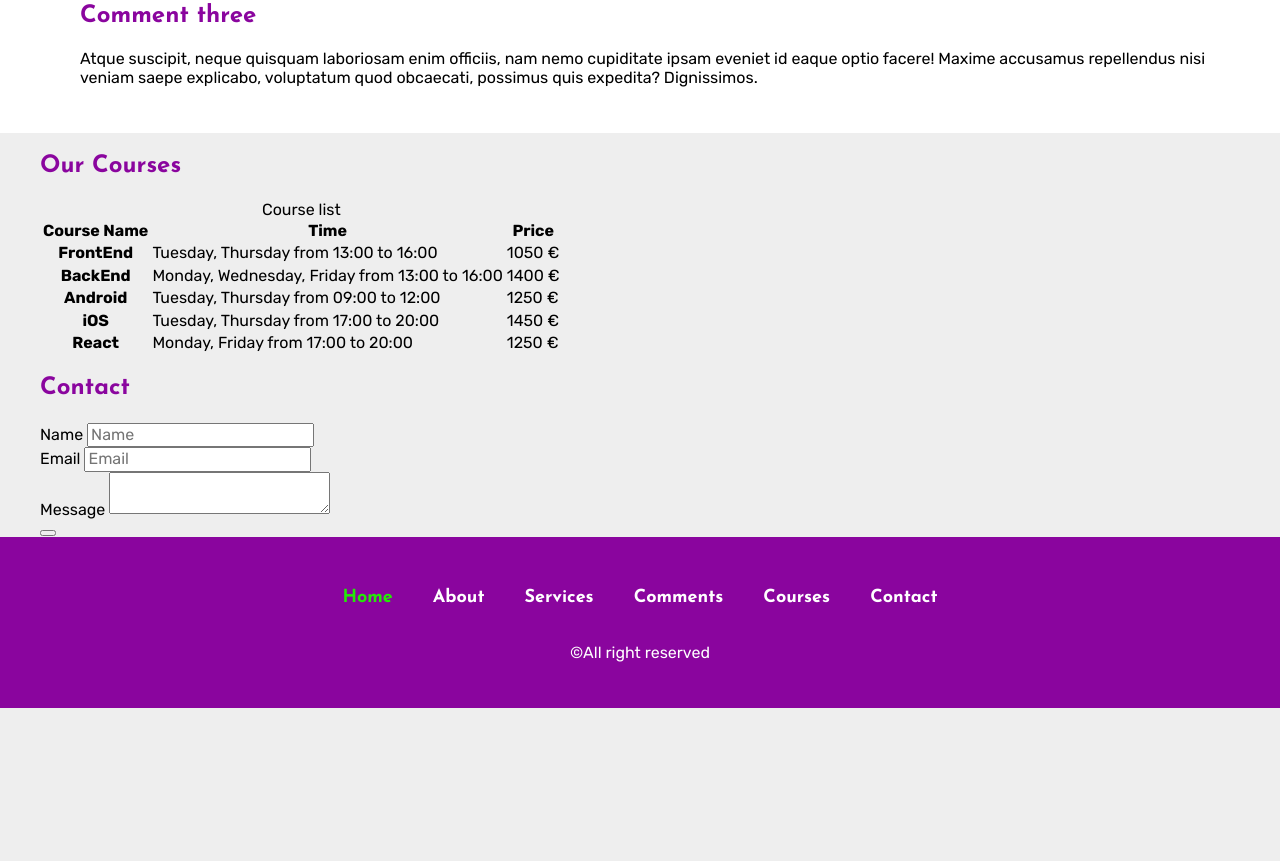
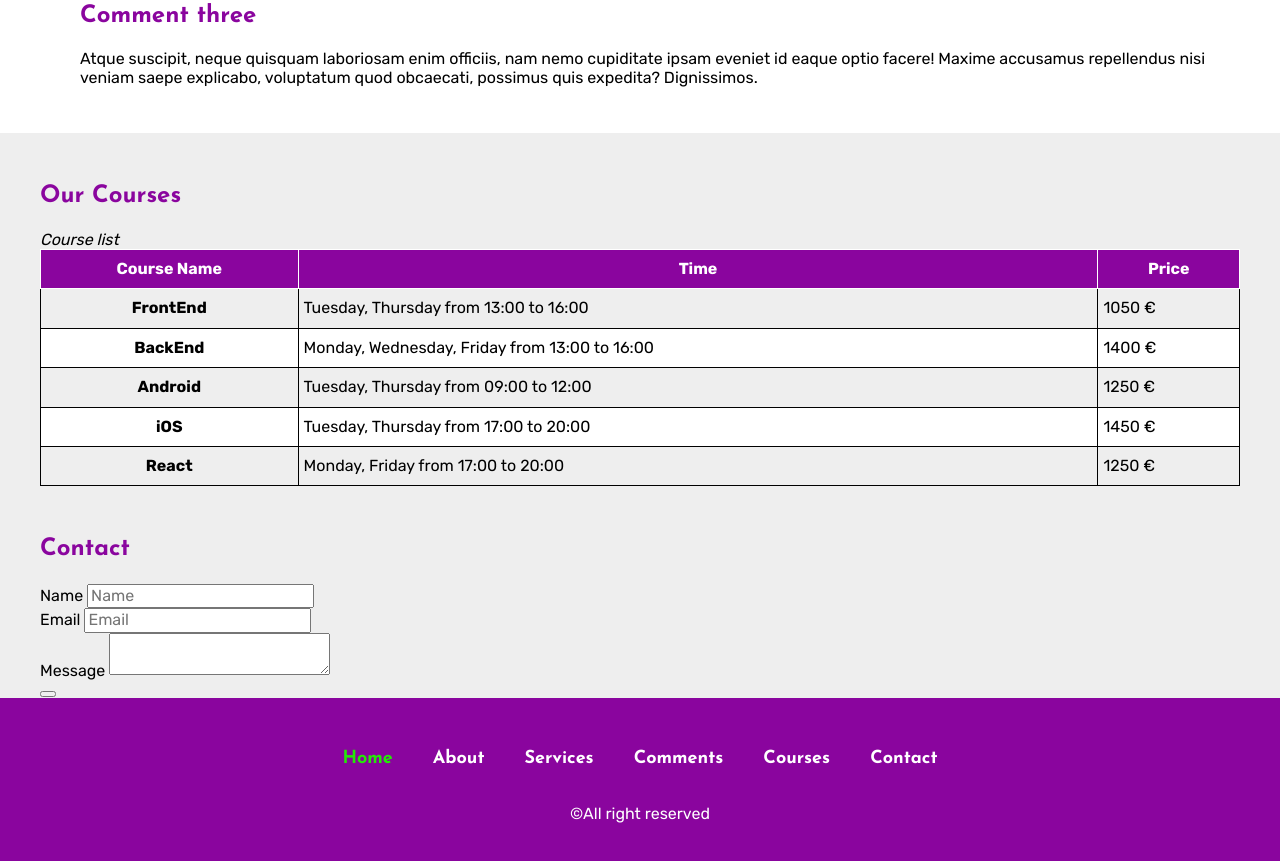
Before and after one commit to risticstef/learningSass, a plain HTML site: page public_html/index.html in a window 1280 px wide. Shown: the part 1549-2410 px from the top of the page. Before the commit the page ends 2257 px from the top, so only its background shows below. Drawn offline with Linux system fonts and the light colour scheme.

Commit message:
course section done

```diff
--- a/public_html/index.html
+++ b/public_html/index.html
@@ -134,7 +134,7 @@
             </div>
         </section>
 
-        <section id="courses">
+        <section id="courses" class="course-section">
             <div class="container">
                 <h2>Our Courses</h2>
                 <table>
--- a/public_html/scss/partials/_courseSection.scss
+++ b/public_html/scss/partials/_courseSection.scss
@@ -0,0 +1,51 @@
+$table-border: 1px solid $black;
+$table-head-bg: $purple;
+
+$thead-color: $white;
+$thead-border-color: 1px solid $white;
+
+$tbody-even-bg: $white;
+$tbody-hover-bg: darken($light-gray, 15%);
+
+
+
+.course-section{
+    padding: 30px 0;
+
+    table{
+        border: $table-border;
+        border-collapse: collapse;
+        width: 100%;
+
+        caption{
+            text-align: left;
+            font-style: italic;
+        }
+
+        th, td{
+            border: $table-border;
+            padding: 10px 5px;
+        }
+
+        thead{
+            background-color: $table-head-bg;
+            th{
+                color: $thead-color;
+                border: $thead-border-color;
+            }
+        } // thead
+
+        tbody{
+            tr{
+                &:nth-of-type(even){
+                    background-color: $tbody-even-bg;
+                }
+
+                &:hover{
+                    background-color: $tbody-hover-bg;
+                    cursor: pointer
+                }
+            }
+        }
+    }
+}
```
Also changed, not shown: public_html/scss/theme.css, 1 other file.
